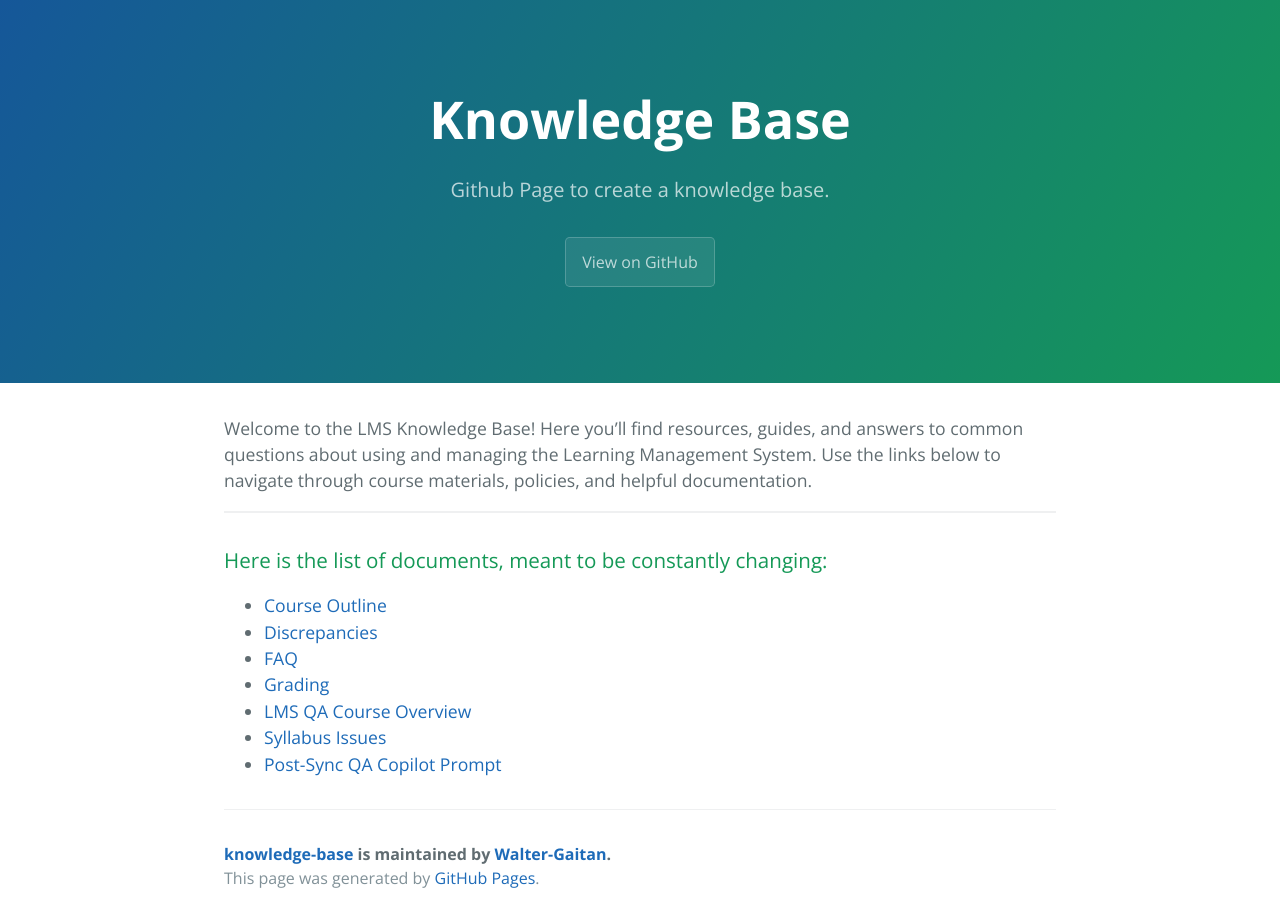
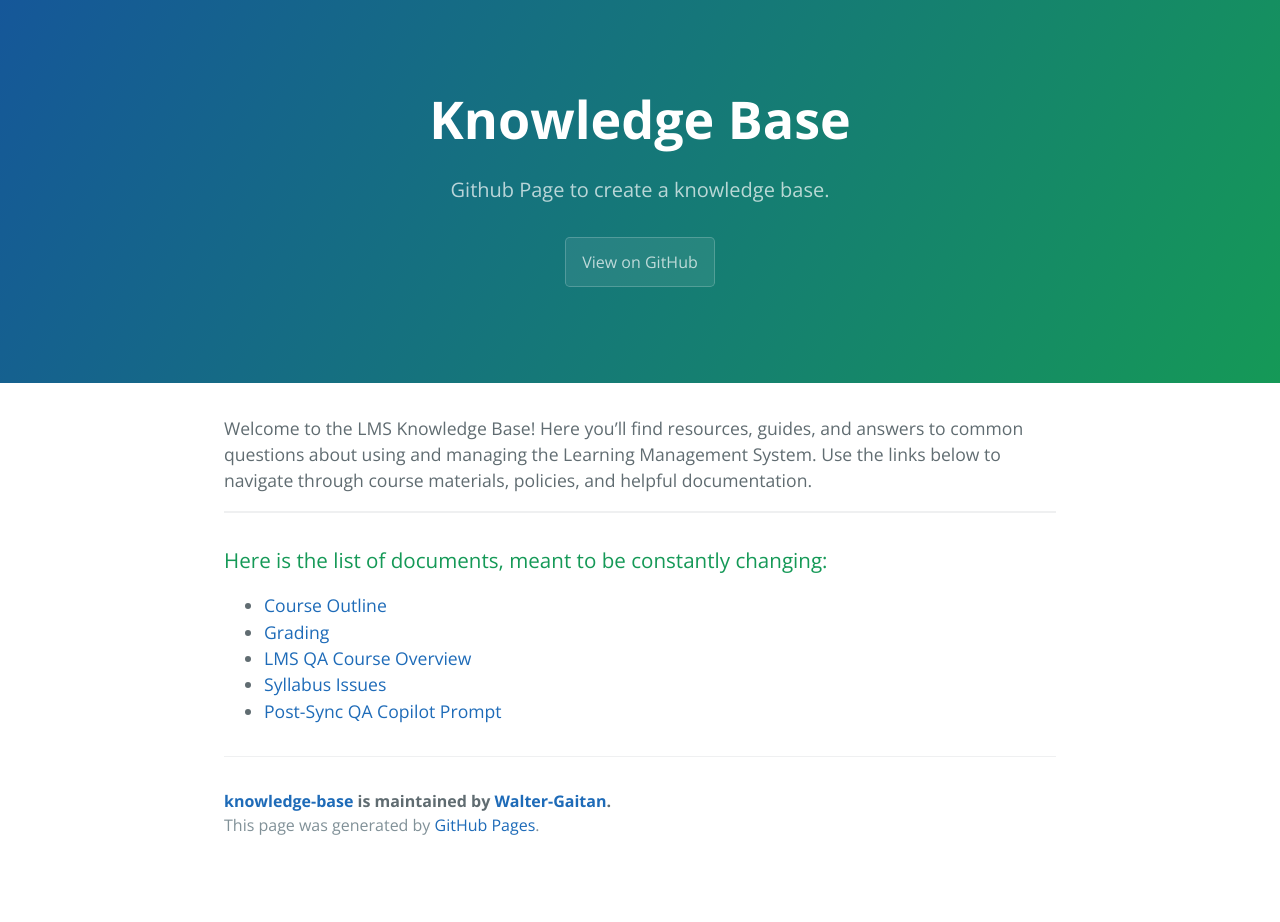
Before and after one commit to Walter-Gaitan/knowledge-base, a Jekyll site: the page built from index.md, in a window 1280 px wide. Built offline with Jekyll 4.4.1, drawn with Linux system fonts in a browser that asks for light colours; after the commit the page ends 900 px from its top, so only the background shows below that.

Commit message:
changed outline

```diff
--- a/index.md
+++ b/index.md
@@ -9,9 +9,7 @@ Welcome to the LMS Knowledge Base! Here you'll find resources, guides, and answe
 ### Here is the list of documents, meant to be constantly changing:
 
 * [Course Outline](./docs/course-outline.md)
-* [Discrepancies](.docs/discrepancies.md)
-* [FAQ](./docs/faq.md)
 * [Grading](./docs/grading.md)
 * [LMS QA Course Overview](/docs/LMS_QA_Course_Overview_and_Syllabus_Checklist.md)
 * [Syllabus Issues](docs/syllabus-issues.md)
-* [Post-Sync QA Copilot Prompt](/docs/Bot%20Prompt_%20Post-Sync%20QA%20Due%20Date%20Automation%20Assistant.md)
+* [Post-Sync QA Copilot Prompt](/docs/PSQA.md)
```
Also changed, not shown: docs/PSQA.md (renamed from docs/Bot Prompt_ Post-Sync QA Due Date Automation Assistant.md).
